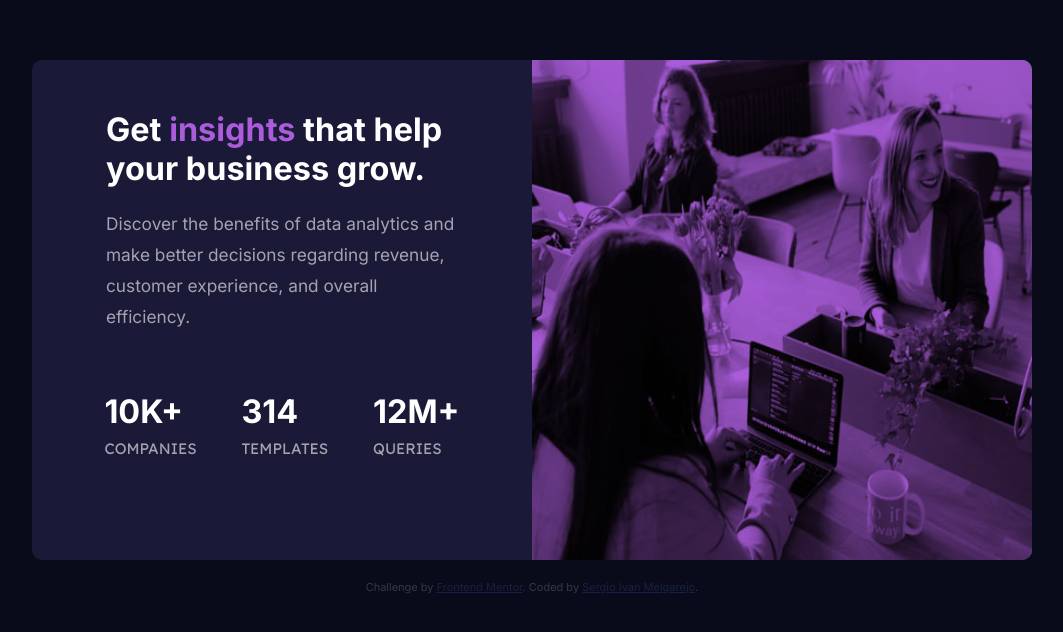
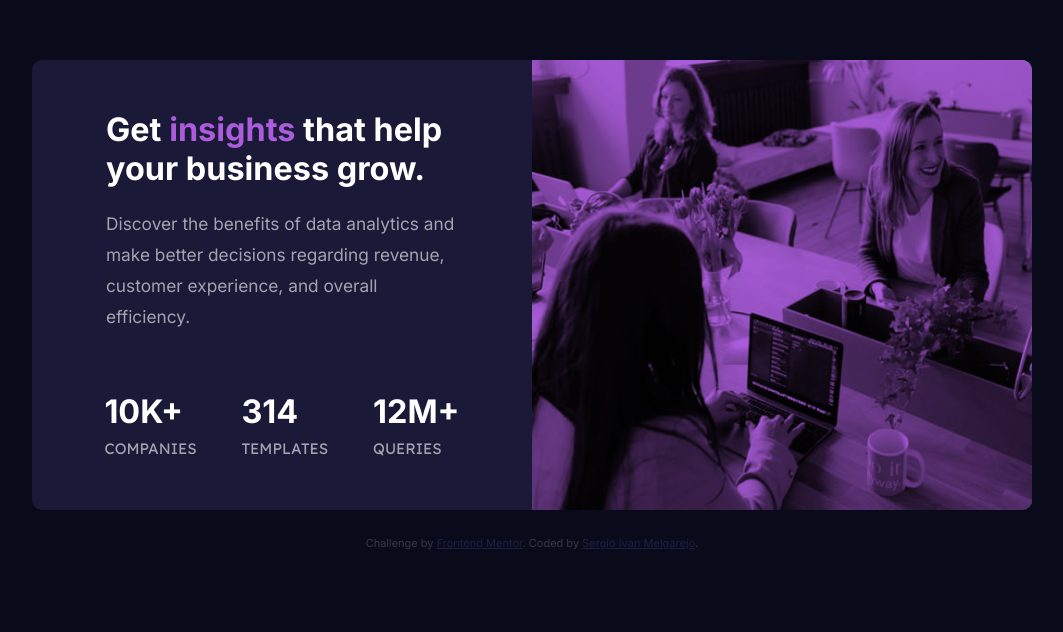
Before and after one commit to Sergio-Ivan-Melgarejo/Front-Mentor-03, a plain HTML site: page index.html in a window 1280 px wide. Shown: the part 140-772 px from the top of the page, without its empty margins (108-1171 px from the left). Drawn offline with Linux system fonts and the light colour scheme.

Commit message:
i cahnge some details with sizes

```diff
--- a/Style.css
+++ b/Style.css
@@ -31,7 +31,7 @@ body{
 .card{
     background: var(--Dark-desaturated-blue);
     min-width: 320px;
-    max-width: 500px;
+    max-width: 400px;
     width: 90%;
     height: 750px;
     margin: 0 auto 20px;
@@ -106,7 +106,7 @@ h1{
 
     .card{
         width: 1000px;
-        height: 500px;
+        height: 450px;
         display: flex;
         flex-direction: row-reverse;
         font-size: 1.2em;
@@ -140,13 +140,17 @@ h1{
     font-size: 11px;
     text-align: center;
     opacity: 0.3;
+    display: inline-block;
 }
+
 .attribution a {
     color: hsl(228, 45%, 44%);
 }
+
 .attribution a:hover{
     color: var(--Soft-violet);
 }
+
 .attribution:hover{
     opacity: .9;
 }
```
